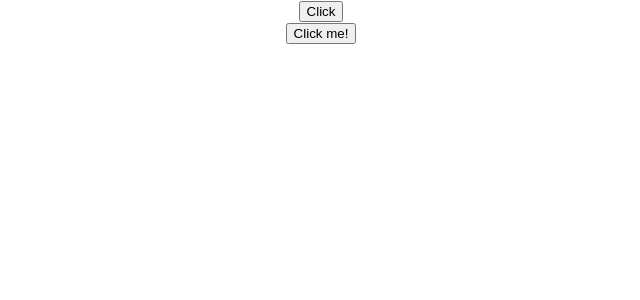
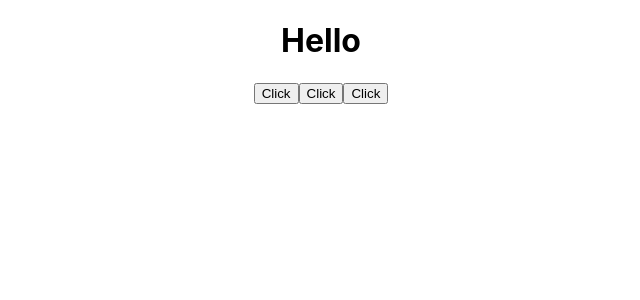
Before and after one commit to Bhubanghimire/react-practise, a React (Create React App) app: page / in a window 1280 px wide. Shown: the top 300 px of the page, without its empty margins (319-959 px from the left). Built offline with nearby package versions, Linux system fonts and the light colour scheme.

Commit message:
bind event

```diff
--- a/src/App.js
+++ b/src/App.js
@@ -5,9 +5,9 @@ import React, {Component} from 'react';
 // import Welcome from "./components/Classcomponent";
 // import Hello from "./components/JSXexample";
 // import Counter from "./components/Counter";
-import FunctionClick from "./components/functionClick";
-import ClassClick from "./components/classClick";
-
+// import FunctionClick from "./components/functionClick";
+// import ClassClick from "./components/classClick";
+import HandlerBind from "./components/handlerBind";
 
 class App extends Component{
   render() {
@@ -31,8 +31,9 @@ class App extends Component{
                 {/*<Welcome name="class component"></Welcome>*/}
                 {/*<Hello></Hello>*/}
 
-                <FunctionClick></FunctionClick>
-            <ClassClick />
+            {/*    <FunctionClick></FunctionClick>*/}
+            {/*<ClassClick />*/}
+            <HandlerBind></HandlerBind>
 
             {/*<Counter></Counter>*/}
         </div>
--- /dev/null
+++ b/src/components/handlerBind.js
@@ -0,0 +1,28 @@
+import React, {Component} from 'react'
+
+class HandlerBind extends Component {
+    constructor() {
+        super();
+        this.state = {
+            message: "Hello"
+        }
+        this.clickHandler = this.clickHandler.bind(this)
+    }
+    clickHandler() {
+        this.setState(
+            {
+                message:"Bye"
+            }
+        )
+    }
+    render() {
+        return <div>
+            <h1>{ this.state.message }</h1>
+            <button onClick={this.clickHandler.bind(this)}>Click</button>
+            <button onClick={ () => this.clickHandler() }>Click</button>
+            <button onClick={ this.clickHandler }>Click</button>
+        </div>
+    }
+}
+
+export default HandlerBind;
```
